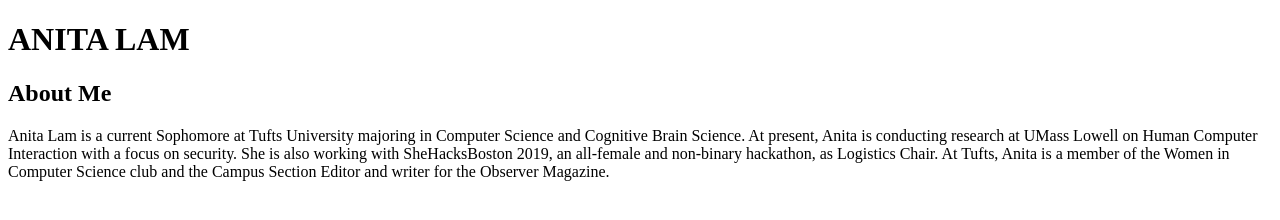
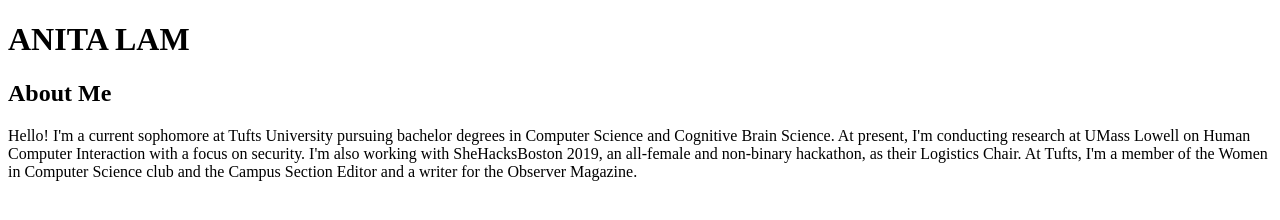
Before and after one commit to anitaxlam/anitaxlam.github.io, a plain HTML site: page bio.html in a window 1280 px wide. Drawn offline with Linux system fonts and the light colour scheme.

Commit message:
changed bio.html to first person

```diff
--- a/bio.html
+++ b/bio.html
@@ -12,10 +12,10 @@
 
 	<h2>About Me</h2>
 
-	<p>Anita Lam is a current Sophomore at Tufts University majoring in Computer Science and Cognitive Brain Science.
-		At present, Anita is conducting research at UMass Lowell on Human Computer Interaction with a focus on security.
-		She is also working with SheHacksBoston 2019, an all-female and non-binary hackathon, as Logistics Chair.
-		At Tufts, Anita is a member of the Women in Computer Science club and the Campus Section Editor and writer for the Observer Magazine.</p>
+	<p>Hello! I'm a current sophomore at Tufts University pursuing bachelor degrees in Computer Science and Cognitive Brain Science.
+		At present, I'm conducting research at UMass Lowell on Human Computer Interaction with a focus on security.
+		I'm also working with SheHacksBoston 2019, an all-female and non-binary hackathon, as their Logistics Chair.
+		At Tufts, I'm a member of the Women in Computer Science club and the Campus Section Editor and a writer for the Observer Magazine.</p>
 
 
 </body>
```
